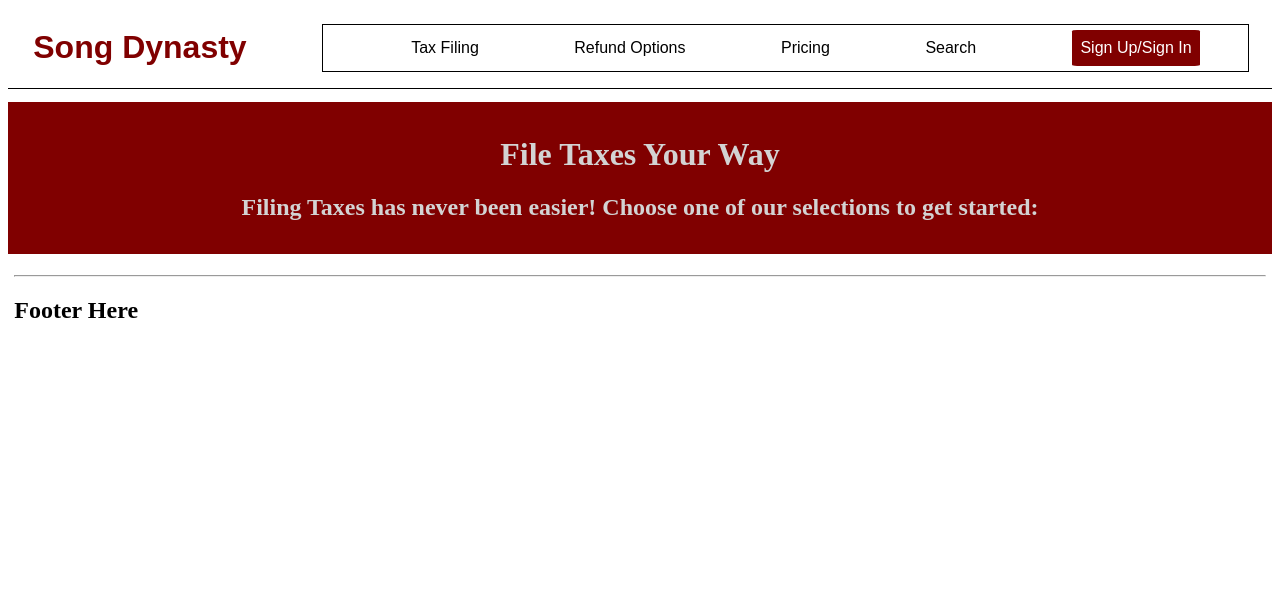
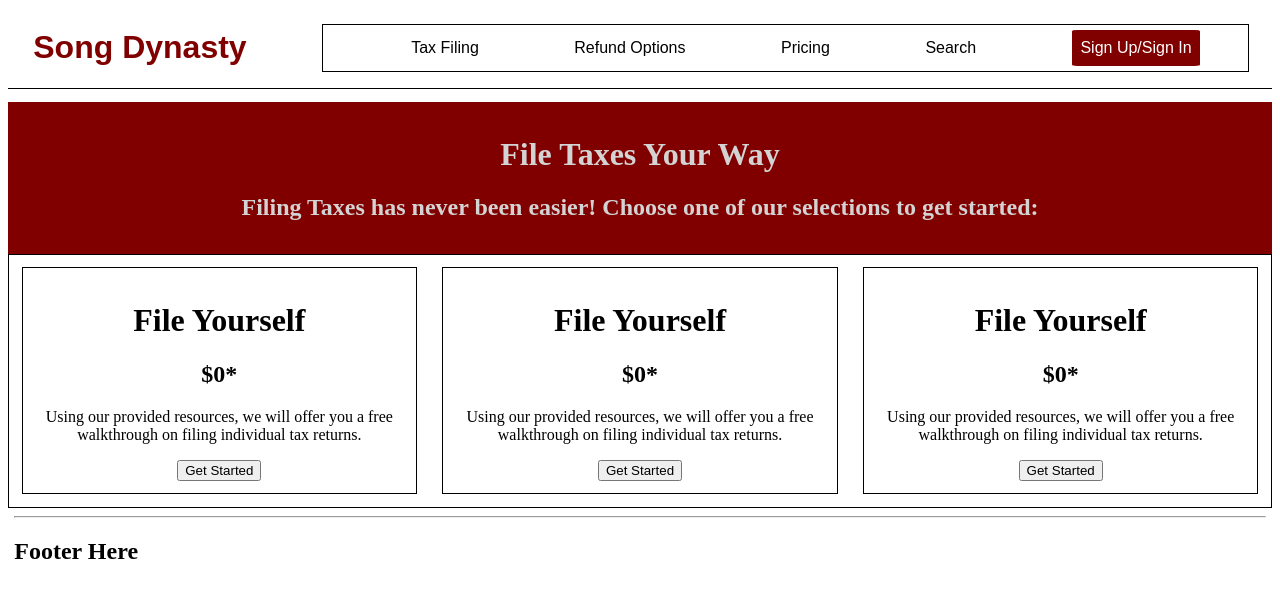
Before and after one commit to nyjackson/cp-325, a React (Vite) app in the folder frontend/: page /tax in a window 1280 px wide. Shown: the top 598 px of the page. Built offline with nearby package versions, Linux system fonts and the light colour scheme; no server answers; a web font is replaced by a local one.

Commit message:
Working on tax cards

```diff
--- a/frontend/src/App.css
+++ b/frontend/src/App.css
@@ -17,3 +17,9 @@ form{
 form > input{
     width:50%;
 }
+
+#tax-options{
+    display:flex;
+    border:1px solid black;
+    text-align: center;
+}
--- a/frontend/src/components/Taxes/TaxCard.css
+++ b/frontend/src/components/Taxes/TaxCard.css
@@ -0,0 +1,5 @@
+.tax-offering{
+    padding:1%;
+    border:1px solid black;
+    margin:1%;
+}
--- a/frontend/src/components/Taxes/TaxCard.jsx
+++ b/frontend/src/components/Taxes/TaxCard.jsx
@@ -3,7 +3,10 @@ import "./TaxCard.css"
 function TaxCard(){
 return(
 <div className = "tax-offering">
-    <h1></h1>
+    <h1>File Yourself</h1>
+    <h2>$0*</h2>
+    <p>Using our provided resources, we will offer you a free walkthrough on filing individual tax returns. </p>
+    <button>Get Started</button>
 </div>)
 }
 
--- a/frontend/src/components/Taxes/Taxes.jsx
+++ b/frontend/src/components/Taxes/Taxes.jsx
@@ -6,7 +6,11 @@ function Taxes() {
   return (
     <>
       <Hero title = {"File Taxes Your Way"} content = {"Filing Taxes has never been easier! Choose one of our selections to get started:"}/>
-      <TaxCard/>
+      <div id = "tax-options">
+        <TaxCard/>
+        <TaxCard/>
+        <TaxCard/>
+      </div>
     </>
   );
 }
```
